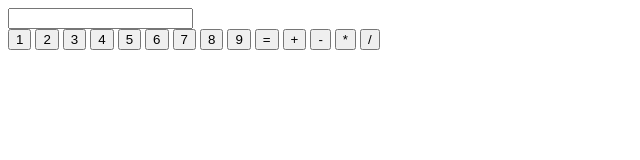
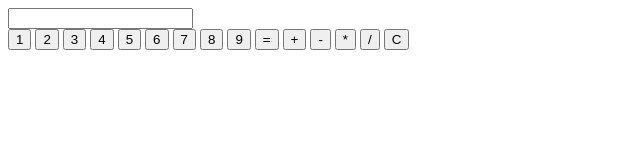
Before and after one commit to snowpeech/calculator, a plain HTML site: page index.html in a window 1280 px wide. Shown: the full height of the page, 0-640 px from the left. Drawn offline with Linux system fonts and the light colour scheme.

Commit message:
working on switch case

```diff
--- a/calculator.js
+++ b/calculator.js
@@ -8,7 +8,7 @@
 // Display numbers as clicked
 // user clicks button, it shows up on display
 	//saves number as X
-	//prints it to display
+	//appears on display
 
 // if user clicks another number, then it shows up next to prev. value
 	//concatenates it to X X = X+ newNum
@@ -24,29 +24,72 @@ var display = document.getElementById("display")
 var firstNum;
 var secondNum;
 var operator;
+var arrCalcVals = []; //firstnumber, operator, secondnumber as strings. parseInt when processing?
 
 function recieve(btn){
-	var buttonId = btn.id;
+	var btnID = btn.id;
 	var btnValue = btn.value;
 	var dVal = display.value;
 
-	if(buttonId == 'number') {
+	function displayVal(){
 		display.value += btn.value;
+	}
 
-	} else if ( buttonId == 'operator') {
-		switch(btnValue){
-			case '+': coordinator('add');
+	switch(btnID) {
+		case 'number':
+			console.log("is number")
+
+			switch(arrCalcVals.length){
+				case 0:  //first value is empty
+					displayVal();
+					break;
+				case 1:
+					display.value = btn.value; // need to verify
+					arrCalcVals = [];
+					break;
+				default: //should be length = 2 or 3
+					displayVal();
+					arrCalcVals[2] = dVal; //need to verify
+					break;
+
+
+			};
 			break;
-			case '-':  subtract();
+
+
+
+
+
+		case 'operator':
+			console.log("is operator")
 			break;
-			case '/': divide();
+
+		case 'clear':
+			console.log("clear")
+			document.querySelector("#display").value ="";
+			arrCalcVals = [];
 			break;
-			case '*': multiply();
-			break;
-			case '=': calculate(firstNum, secondNum);
-		}
+
 	}
-}
+
+
+	// if(btnID == 'number' && arrCalcVals[0]=='') {
+	// 	display.value += btn.value;
+
+	// } else if ( btnID == 'operator') {
+	// 	switch(btnValue){
+	// 		case '+': coordinator('add');
+	// 		break;
+	// 		case '-':  subtract();
+	// 		break;
+	// 		case '/': divide();
+	// 		break;
+	// 		case '*': multiply();
+	// 		break;
+	// 		case '=': calculate(firstNum, secondNum);
+	// 	}
+	// }
+} //end receive btn function
 
 function coordinator(action) {
 	if(action == 'add') {
@@ -54,6 +97,6 @@ function coordinator(action) {
 	}
 }
 
-function calculate(fnum, operator, snum) {
-	return fnum operator snum;
-}
+// function calculate(fnum, operator, snum) {
+// 	return fnum operator snum;
+// }
--- a/index.html
+++ b/index.html
@@ -10,14 +10,14 @@
 
 	<div class="input">
 		<input type="button" class ="number" name="btn" id="number" onclick="recieve(this)" value="1">
-		<input type="button" class ="number" name="btn" value="2">
-		<input type="button" class ="numBtn" name="btn" value="3">
-		<input type="button" class ="numBtn" name="btn" value="4">
-		<input type="button" class ="numBtn" name="btn" value="5">
-		<input type="button" class ="numBtn" name="btn" value="6">
-		<input type="button" class ="numBtn" name="btn" value="7">
-		<input type="button" class ="numBtn" name="btn" value="8">
-		<input type="button" class ="numBtn" name="btn" value="9">
+		<input type="button" class ="number" name="btn" id="number" onclick="recieve(this)" value="2">
+		<input type="button" class ="numBtn" name="btn" id="number" onclick="recieve(this)" value="3">
+		<input type="button" class ="numBtn" name="btn" id="number" onclick="recieve(this)" value="4">
+		<input type="button" class ="numBtn" name="btn" id="number" onclick="recieve(this)" value="5">
+		<input type="button" class ="numBtn" name="btn" id="number" onclick="recieve(this)" value="6">
+		<input type="button" class ="numBtn" name="btn" id="number" onclick="recieve(this)" value="7">
+		<input type="button" class ="numBtn" name="btn" id="number" onclick="recieve(this)" value="8">
+		<input type="button" class ="numBtn" name="btn" id="number" onclick="recieve(this)" value="9">
 
 
 		<input type="button" value="=">
@@ -26,6 +26,7 @@
 		<input type="button" class="button" id="operator" onclick="recieve(this)" value="-">
 		<input type="button" class="button" id="operator" onclick="recieve(this)" value="*">
 		<input type="button" class="button" id="operator" onclick="recieve(this)" value="/">
+		<input type="button" class="button" id="clear" onclick="recieve(this)" value="C">
 
 	</div>
 
```
Also changed, not shown: calculator1.js (added, +59 -0 lines).
